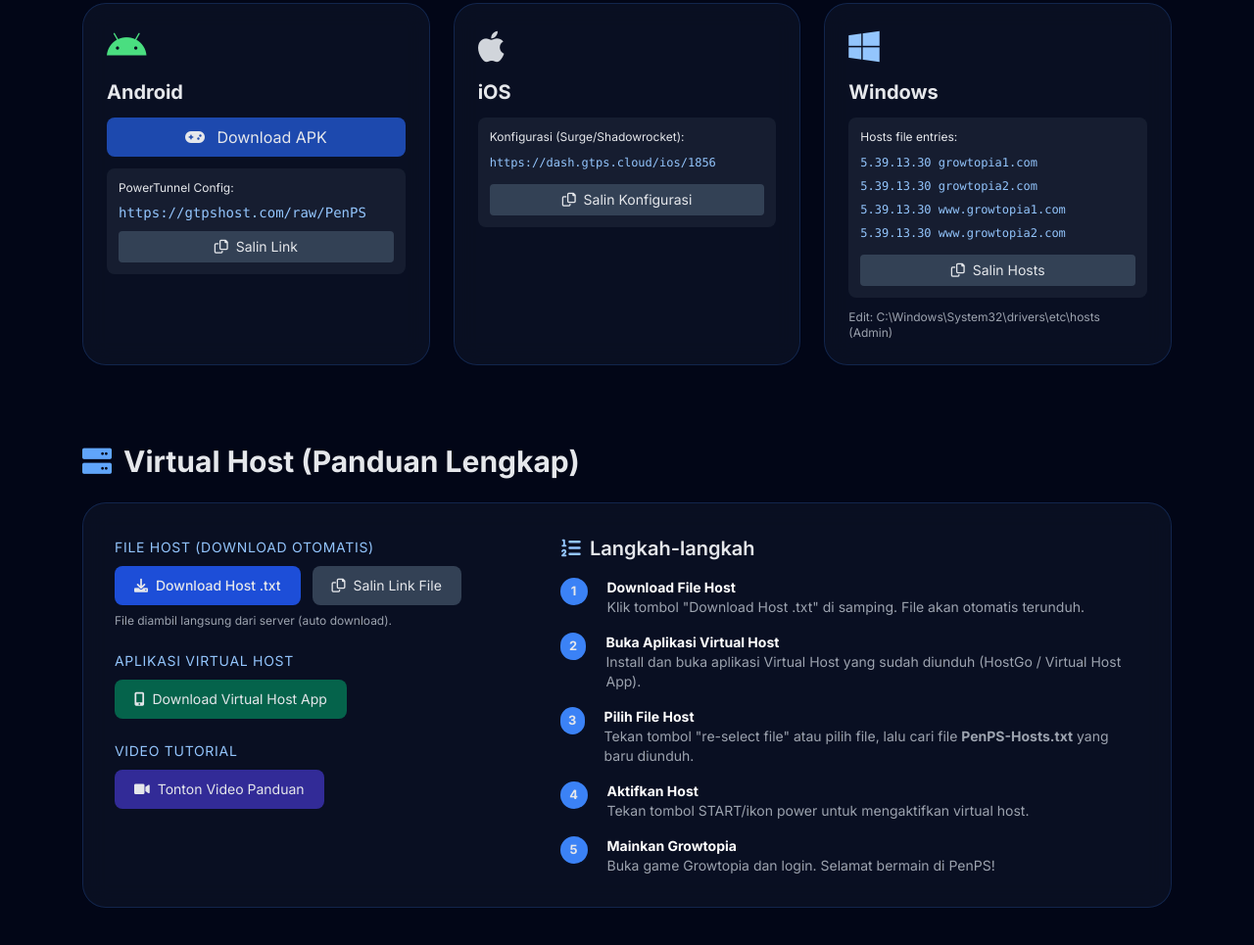
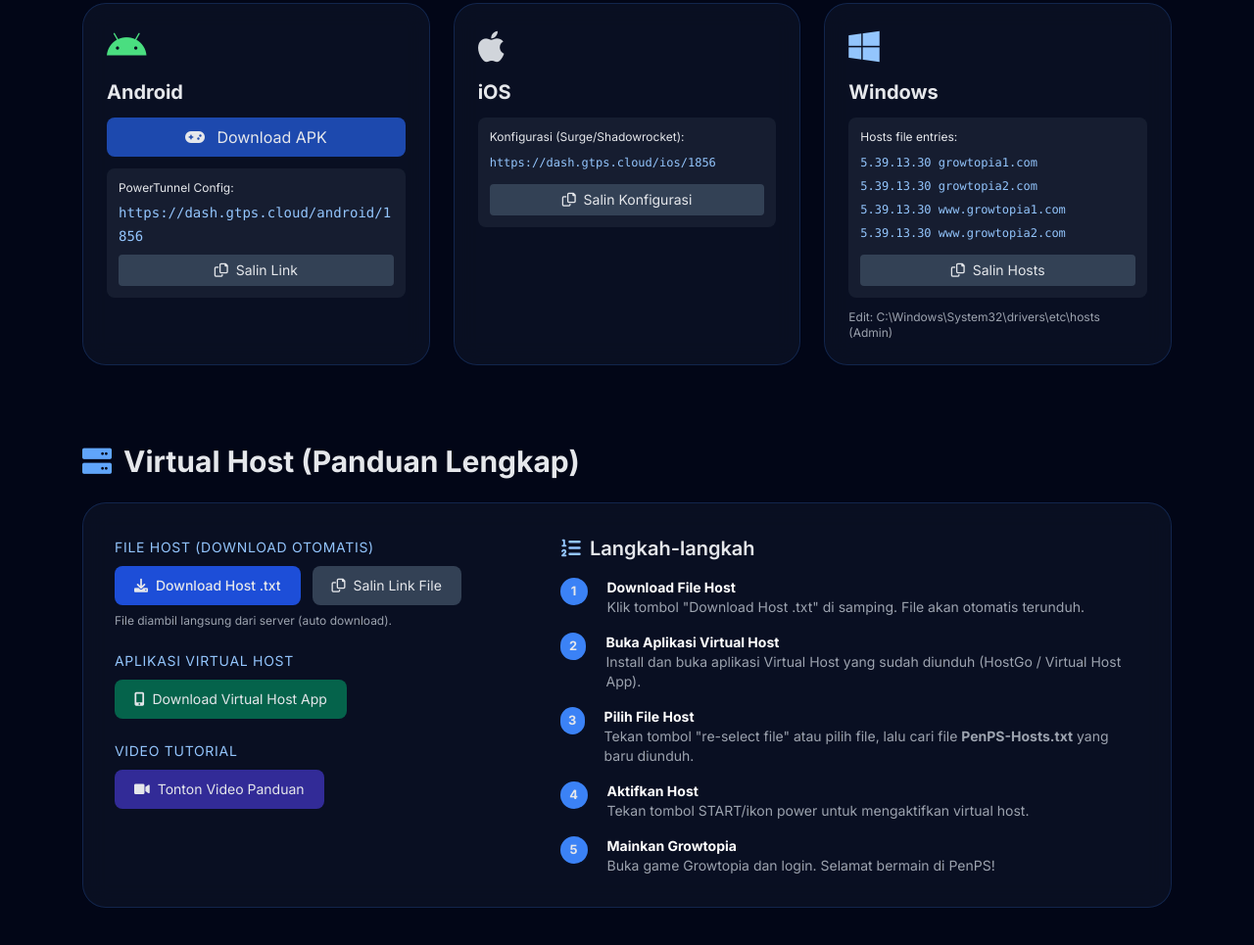
Before and after one commit to NefsXxz/Penps, a plain HTML site: page index.html in a window 1280 px wide. Shown: the part 1153-2118 px from the top of the page at 98% size. Drawn offline with nearby package versions, Linux system fonts and the light colour scheme.

Commit message:
index.html

```diff
--- a/index.html
+++ b/index.html
@@ -242,7 +242,7 @@
             <h2 class="text-3xl font-bold mb-8 flex items-center gap-3"><i class="fas fa-download text-blue-400"></i> Download & Konfigurasi</h2>
             <div class="grid md:grid-cols-3 gap-6">
                 <!-- Android -->
-                <div class="glass-card p-6"><i class="fab fa-android text-4xl text-green-400 mb-3"></i><h3 class="text-xl font-bold mb-3">Android</h3><div class="space-y-3"><a href="https://www.mediafire.com/file/79tibm8x2mshpac/gtpscloud.apk/file" target="_blank" class="block bg-blue-600/70 hover:bg-blue-600 text-center py-2 rounded-lg"><i class="fas fa-gamepad mr-2"></i> Download APK</a><div class="bg-slate-800/60 rounded-lg p-3"><p class="text-xs mb-1">PowerTunnel Config:</p><code class="text-blue-300 text-sm break-all">https://gtpshost.com/raw/PenPS</code><button data-copy="https://dash.gtps.cloud/android/1856" class="copy-link-btn mt-2 w-full bg-slate-700 hover:bg-slate-600 py-1.5 rounded text-sm"><i class="far fa-copy mr-1"></i> Salin Link</button></div></div></div>
+                <div class="glass-card p-6"><i class="fab fa-android text-4xl text-green-400 mb-3"></i><h3 class="text-xl font-bold mb-3">Android</h3><div class="space-y-3"><a href="https://www.mediafire.com/file/79tibm8x2mshpac/gtpscloud.apk/file" target="_blank" class="block bg-blue-600/70 hover:bg-blue-600 text-center py-2 rounded-lg"><i class="fas fa-gamepad mr-2"></i> Download APK</a><div class="bg-slate-800/60 rounded-lg p-3"><p class="text-xs mb-1">PowerTunnel Config:</p><code class="text-blue-300 text-sm break-all">https://dash.gtps.cloud/android/1856</code><button data-copy="https://dash.gtps.cloud/android/1856" class="copy-link-btn mt-2 w-full bg-slate-700 hover:bg-slate-600 py-1.5 rounded text-sm"><i class="far fa-copy mr-1"></i> Salin Link</button></div></div></div>
                 <!-- iOS -->
                 <div class="glass-card p-6"><i class="fab fa-apple text-4xl text-gray-300 mb-3"></i><h3 class="text-xl font-bold mb-3">iOS</h3><div class="bg-slate-800/60 rounded-lg p-3"><p class="text-xs mb-1">Konfigurasi (Surge/Shadowrocket):</p><code class="text-blue-300 text-xs break-all">https://dash.gtps.cloud/ios/1856</code><button id="copyIosConfig" class="mt-3 w-full bg-slate-700 hover:bg-slate-600 py-1.5 rounded text-sm"><i class="far fa-copy mr-1"></i> Salin Konfigurasi</button></div></div>
                 <!-- Windows -->
@@ -376,7 +376,7 @@
             document.querySelectorAll('.copy-link-btn').forEach(btn => {
                 btn.addEventListener('click', () => copyText(btn.getAttribute('data-copy'), 'Link config disalin'));
             });
-            document.getElementById('copyHostBtn')?.addEventListener('click', () => copyText('https://gtpshost.com/raw/PenPS', 'Link PowerTunnel disalin'));
+            document.getElementById('copyHostBtn')?.addEventListener('click', () => copyText('https://dash.gtps.cloud/android/1856', 'Link PowerTunnel disalin'));
             document.getElementById('copyIosConfig')?.addEventListener('click', () => {
                 let iosCfg = `https://dash.gtps.cloud/ios/1856`;
                 copyText(iosCfg, 'Konfigurasi iOS disalin');
```
